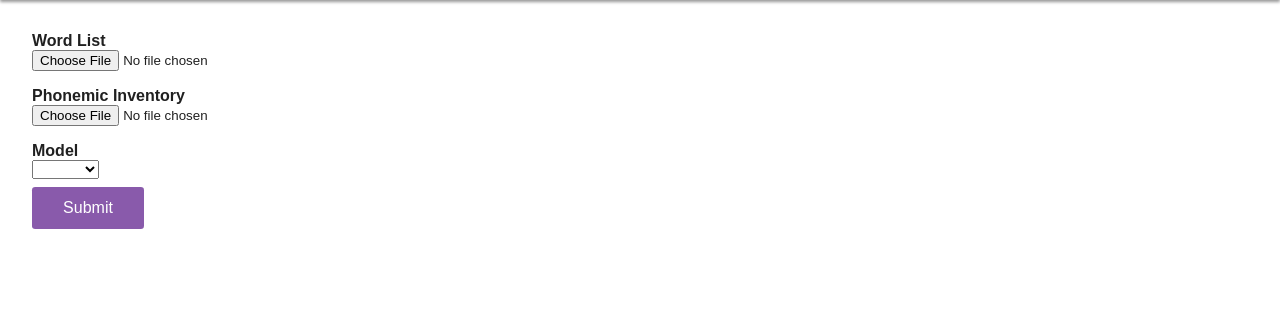
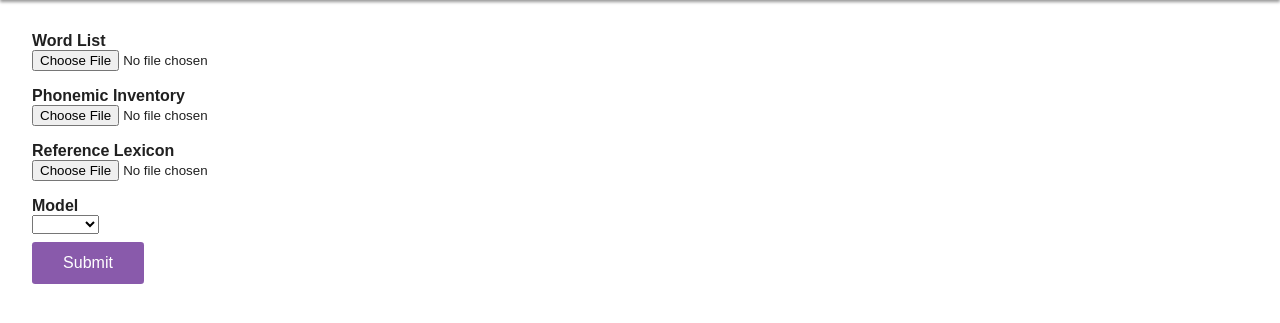
Before and after one commit to LiamGraham/g2p-demo, a Flask app: page / in a window 1280 px wide. Shown: the part 117-440 px from the top of the page. Run offline with Flask 2, Linux system fonts and the light colour scheme; lists and menus that the app fills with data are empty; parts of the project's set-up code (start-up, migrations or seed data) failed here and were passed over.

Commit message:
Implement display of reference lexicon

```diff
--- a/server.py
+++ b/server.py
@@ -4,6 +4,7 @@ import glob
 import os
 from collections import namedtuple
 from uuid import uuid4
+from typing import List
 
 from ..g2p import g2p
 
@@ -18,7 +19,9 @@ app.config['UPLOAD_FOLDER'] = UPLOAD_FOLDER
 app.config['MAX_CONTENT_LENGTH'] = 16 * 1024 * 1024
 
 
-def get_models(dir_path):
+def get_models(dir_path) -> List[str]:
+    """Returns the list of paths of models in the given directory.
+    """
     models = {}
     paths = glob.glob(os.path.join(dir_path, "*"))
     for path in paths:
@@ -30,7 +33,10 @@ def get_models(dir_path):
 models = get_models(MODEL_PATH)
 
 
-def generate_id():
+def generate_id() -> str:
+    """
+    Returns a new unique ID.
+    """
     return uuid4().hex[:10]
 
 
@@ -38,36 +44,64 @@ def get_lexicon_path(lex_id):
     return os.path.join(LEXICON_FOLDER, lex_id) + ".lex"
 
 
-def save_file(storage):
+def save_file(storage) -> str:
+    """
+    Saves the given file storage object as a file in the upload folder and returns the file path.
+    """
     filename = os.path.join(app.config["UPLOAD_FOLDER"], generate_id())
     storage.save(filename)
     return filename
 
 
-def save_lexicon(lexicon):
+def save_lexicon(lexicon) -> str:
+    """
+    Saves the given Lexicon to a file and returns the generated lexicon ID.
+    """
     lex_id = generate_id()
     filename = get_lexicon_path(lex_id)
-    with open(filename, "w") as f:
-        for entry in lexicon:
-            f.write(str(entry) + "\n")
+    lexicon.save(filename)
+    return lex_id
+
+
+def save_lexicon_file(storage):
+    """
+    Saves the given uploaded lexicon file and returns the generated lexicon ID.
+    """
+    lex_id = generate_id()
+    filename = get_lexicon_path(lex_id)
+    storage.save(filename)
     return lex_id
 
 
 def update_lexicon(lex_id, prons):
-    lexicon = list(load_lexicon(lex_id))
-    print("Update lexicon")
-    with open(get_lexicon_path(lex_id), "w") as f:
-        for entry in lexicon:
-            entry.pron = next(prons)
-            f.write(str(entry) + "\n")
+    """
+    Updates the lexicon with the given lexicon ID using the given pronunciations.
+    """
+    lexicon = load_lexicon(lex_id)
+    lexicon.update(prons)
+    lexicon.save()
 
 
 def load_lexicon(lex_id):
-    with open(get_lexicon_path(lex_id), "r") as f:
-        for line in f:
-            word, pron = line.strip().split(" ", maxsplit=1)
-            yield g2p.PronEntry(word, pron)
+    return g2p.Lexicon(get_lexicon_path(lex_id))
 
+
+def prepare_data(lex_id, ref_id):
+    lexicon = load_lexicon(lex_id)
+    reference = load_lexicon(ref_id)
+
+    ref_prons = []
+    distances = []
+    for entry in lexicon:
+        actual = reference.entries.get(entry.word)
+        if actual:
+            ref_prons.append(actual.pron)
+            distance = round(entry.compare(actual), 3)
+            distances.append(distance)
+        else:
+            ref_prons.append(g2p.NULL_PRON)
+            distances.append(1.0)
+    return zip(lexicon, ref_prons, distances)
 
 @app.route("/", methods=["GET", "POST"])
 def index():
@@ -75,11 +109,14 @@ def index():
         model = request.form["model"]
         inventory = save_file(request.files["inventory"])
         word_list = save_file(request.files["word-list"])
+
         converter = g2p.Converter(word_list, inventory, models[model])
         lexicon = converter.convert()
+
+        print("Save lexicon")
         lex_id = save_lexicon(lexicon)
-        print("Save lexicon")
-        return redirect(url_for("show_lexicon", lex_id=lex_id))
+        ref_id = save_lexicon_file(request.files["reference"])
+        return redirect(url_for("show_lexicon", lex_id=lex_id, ref_id=ref_id))
     else:
         model_names = sorted(models.keys())
         return render_template("index.html", models=model_names)
@@ -88,12 +125,17 @@ def index():
 @app.route("/lexicon/<lex_id>", methods=["GET", "POST"])
 def show_lexicon(lex_id):
     if request.method == "POST":
-        update_lexicon(lex_id, request.form.values())
+        prons = list(request.form.values())
+        update_lexicon(lex_id, prons)
         return redirect(url_for("send_lexicon", lex_id=lex_id))
     else:
-        lexicon = load_lexicon(lex_id)
+        ref_id = request.args.get("ref_id")
+        if not ref_id:
+            return "Error: Reference ID not specified"
+
+        data = prepare_data(lex_id, ref_id)
         return render_template("lexicon.html",
-            lexicon=lexicon,
+            data=data
         )
 
 @app.route("/lexicon/<lex_id>/download")
--- a/templates/index.html
+++ b/templates/index.html
@@ -30,6 +30,13 @@
         </div>
 
         <div class="form-item">
+          <label for="reference">
+            Reference Lexicon
+          </label>
+          <input id="reference" name="reference" type="file">
+        </div>
+
+        <div class="form-item">
           <label for="model-select">
             Model
           </label>
```
Also changed, not shown: templates/lexicon.html (+12 -4 lines).
